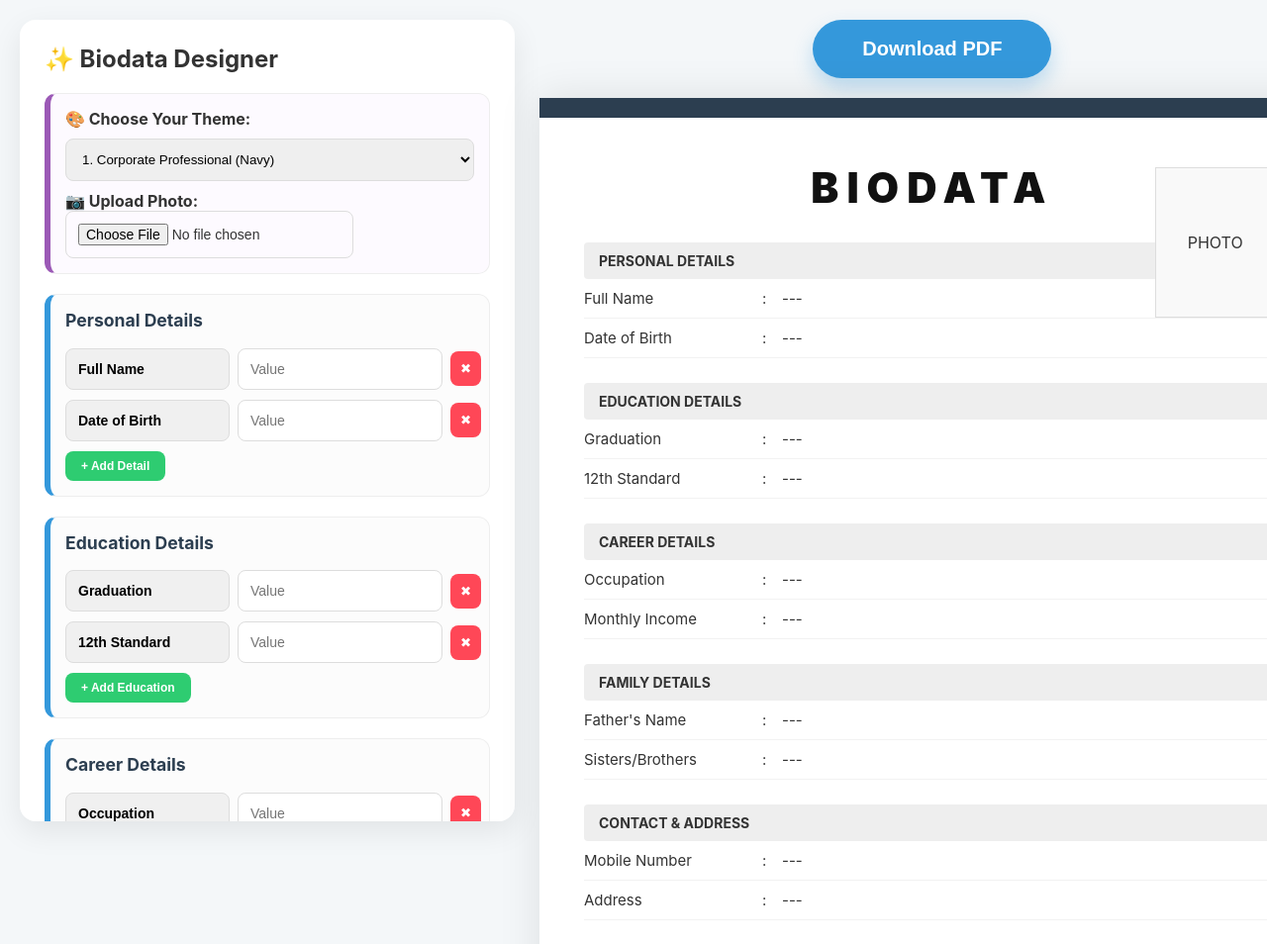
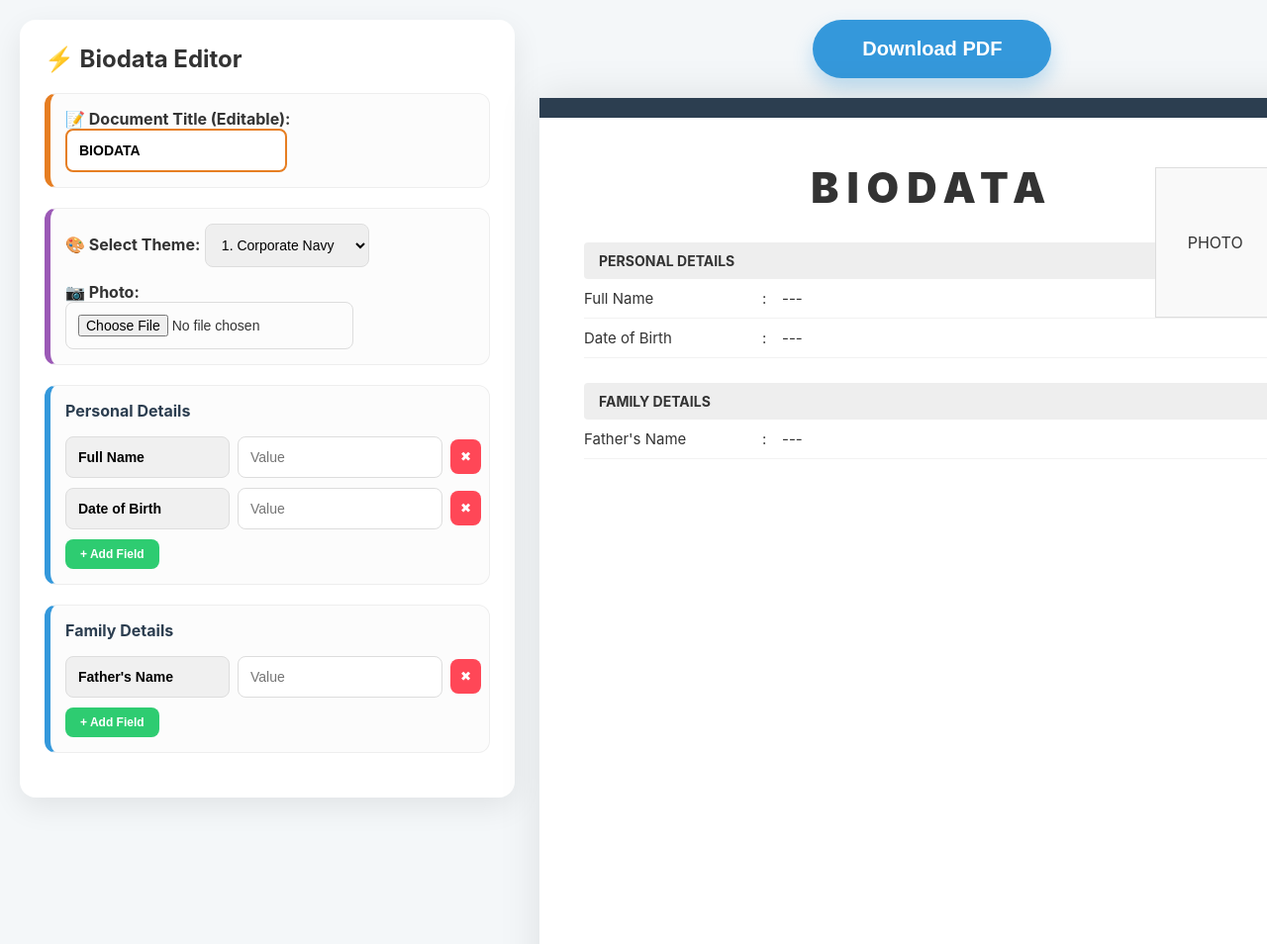
Before and after one commit to shubham12345-guthub/Biodata-maker, a plain HTML site: page index.html in a window 1280 px wide. Shown: the top 954 px of the page at 99% size. Drawn offline with Linux system fonts and the light colour scheme.

Commit message:
Refactor index.html for customizable title and themes
Updated the biodata maker with a customizable title and improved theme selection. Enhanced the layout and styles for better user experience.

```diff
--- a/index.html
+++ b/index.html
@@ -3,136 +3,108 @@
 <head>
     <meta charset="UTF-8">
     <meta name="viewport" content="width=device-width, initial-scale=1.0">
-    <title>Professional Biodata Maker | Create Free PDF</title>
-    <meta name="description" content="Free Professional Biodata Generator with 15+ Beautiful Themes. Create, customize, and download your biodata as PDF instantly.">
+    <title>Professional Biodata Maker | Custom Title & Themes</title>
     <script src="https://cdnjs.cloudflare.com/ajax/libs/html2pdf.js/0.10.1/html2pdf.bundle.min.js"></script>
     <style>
-        :root { --primary: #2c3e50; --accent: #3498db; }
-        body { font-family: 'Inter', 'Segoe UI', sans-serif; background: #f4f7f9; margin: 0; padding: 20px; color: #333; }
+        :root { --primary: #2c3e50; --accent: #3498db; --bg: #f4f7f9; }
+        body { font-family: 'Inter', sans-serif; background: var(--bg); margin: 0; padding: 20px; color: #333; }
 
         .main-container { display: flex; gap: 25px; max-width: 1500px; margin: auto; align-items: flex-start; }
 
-        /* Editor Sidebar */
+        /* Editor Side */
         .editor-side { flex: 0 0 450px; background: #fff; padding: 25px; border-radius: 16px; box-shadow: 0 10px 30px rgba(0,0,0,0.08); max-height: 95vh; overflow-y: auto; }
         .section-box { background: #fcfcfc; padding: 15px; border-radius: 12px; margin-bottom: 20px; border: 1px solid #eee; border-left: 6px solid var(--accent); }
-        h3 { margin-top: 0; font-size: 1.1rem; color: var(--primary); display: flex; justify-content: space-between; align-items: center; }
+        h3 { margin-top: 0; font-size: 1rem; color: var(--primary); display: flex; justify-content: space-between; align-items: center; }
 
         .input-row { display: flex; align-items: center; gap: 8px; margin-bottom: 10px; }
-        input { flex: 1; padding: 12px; border: 1px solid #ddd; border-radius: 8px; font-size: 14px; transition: 0.3s; }
-        input:focus { border-color: var(--accent); outline: none; box-shadow: 0 0 5px rgba(52, 152, 219, 0.3); }
+        input, select { flex: 1; padding: 12px; border: 1px solid #ddd; border-radius: 8px; font-size: 14px; }
         .key-input { font-weight: bold; background: #f0f0f0; max-width: 140px; }
 
         /* Preview Area */
         .preview-side { flex: 1; display: flex; flex-direction: column; align-items: center; }
         #pdf-content { background: white; width: 210mm; min-height: 296mm; padding: 45px; box-sizing: border-box; position: relative; box-shadow: 0 0 40px rgba(0,0,0,0.1); }
 
-        .photo-box { position: absolute; top: 50px; right: 50px; width: 120px; height: 150px; border: 1px solid #ddd; background: #f9f9f9; display: flex; align-items: center; justify-content: center; overflow: hidden; z-index: 10; }
+        /* Themes */
+        .theme-1 { border-top: 20px solid #2c3e50; }
+        .theme-2 { border: 15px solid #d4af37; font-family: 'Georgia', serif; }
+        .theme-3 { border-left: 20px solid #3498db; background: #f9fcff; }
+        .theme-4 { border: 12px solid #27ae60; }
+        .theme-5 { border-top: 20px solid #e91e63; }
+        .theme-6 { background: #222; color: #eee !important; }
+        .theme-6 .preview-heading { background: #444; color: #fff; }
+        .theme-7 { border: 2px solid #8e44ad; }
+        .theme-8 { background: linear-gradient(135deg, #fff, #e3f2fd); border-right: 15px solid #1976d2; }
+        .theme-9 { font-family: 'Courier New', monospace; border: 1px solid #333; }
+        .theme-10 { border-top: 25px solid #ff5722; border-bottom: 25px solid #ff5722; }
+        .theme-11 { border-left: 10px solid #607d8b; border-right: 10px solid #607d8b; }
+        .theme-12 { background: #fffde7; border: 5px dashed #fbc02d; }
+        .theme-13 { border: 15px solid #795548; color: #3e2723; }
+        .theme-14 { border-top: 20px solid #00bcd4; border-left: 20px solid #00bcd4; }
+        .theme-15 { background: #f3e5f5; border: 10px solid #7b1fa2; border-radius: 50px 0; }
+
+        .doc-title { font-size: 42px; font-weight: 900; text-align: center; margin-bottom: 30px; letter-spacing: 8px; text-transform: uppercase; }
+        .photo-box { position: absolute; top: 50px; right: 50px; width: 120px; height: 150px; border: 1px solid #ddd; background: #f9f9f9; display: flex; align-items: center; justify-content: center; overflow: hidden; }
         .photo-box img { width: 100%; height: 100%; object-fit: cover; }
-
-        /* --- THEMES (15 STYLES) --- */
-        .theme-1 { border-top: 20px solid #2c3e50; } /* Corporate */
-        .theme-2 { border: 15px solid #d4af37; font-family: 'Georgia', serif; } /* Royal Gold */
-        .theme-3 { border-left: 20px solid #007bff; background: #f0f7ff; } /* Modern Blue */
-        .theme-4 { border: 12px solid #27ae60; border-radius: 0; } /* Forest Green */
-        .theme-5 { background: #fff5f8; border-top: 20px solid #e91e63; } /* Rose Pink */
-        .theme-6 { background: #222; color: #eee !important; } /* Dark Knight */
-        .theme-6 .preview-heading { background: #444; color: #fff; }
-        .theme-7 { border: 2px solid #8e44ad; } /* Lavender Border */
-        .theme-7 .preview-heading { border-bottom: 2px solid #8e44ad; background: none; color: #8e44ad; }
-        .theme-8 { background: linear-gradient(to bottom right, #ffffff, #e3f2fd); border-right: 15px solid #1976d2; } /* Sky Gradient */
-        .theme-9 { font-family: 'Courier New', monospace; border: 1px solid #333; } /* Typewriter Minimal */
-        .theme-10 { border-top: 25px solid #ff5722; border-bottom: 25px solid #ff5722; } /* Sunset Bold */
-        .theme-11 { border-left: 10px solid #607d8b; border-right: 10px solid #607d8b; } /* Slate Sidebars */
-        .theme-12 { background: #fffde7; border: 5px dashed #fbc02d; } /* Vintage Paper */
-        .theme-13 { border: 15px solid #795548; color: #3e2723; } /* Earthy Coffee */
-        .theme-14 { border-top: 15px solid #00bcd4; border-left: 15px solid #00bcd4; } /* Cyan Corner */
-        .theme-15 { background: #f3e5f5; border-radius: 50px 0 50px 0; border: 10px solid #7b1fa2; } /* Purple Curve */
-
-        .doc-title { font-size: 42px; font-weight: 900; text-align: center; margin-bottom: 30px; letter-spacing: 8px; color: #111; text-transform: uppercase; }
         .preview-heading { background: #eee; padding: 10px 15px; font-weight: bold; margin-top: 25px; text-transform: uppercase; border-radius: 4px; font-size: 14px; }
         .entry { display: grid; grid-template-columns: 180px 20px 1fr; padding: 10px 0; border-bottom: 1px solid rgba(0,0,0,0.05); font-size: 15px; }
 
-        /* Interactive Buttons */
-        .btn-add { background: #2ecc71; color: white; border: none; padding: 8px 16px; border-radius: 8px; cursor: pointer; font-size: 12px; font-weight: bold; transition: 0.2s; }
-        .btn-add:hover { background: #27ae60; transform: scale(1.05); }
+        .btn-add { background: #2ecc71; color: white; border: none; padding: 8px 15px; border-radius: 8px; cursor: pointer; font-size: 12px; font-weight: bold; }
         .btn-del { background: #ff4757; color: white; border: none; padding: 10px; border-radius: 8px; cursor: pointer; }
-        .btn-download { background: #3498db; color: white; border: none; padding: 18px 50px; border-radius: 50px; cursor: pointer; font-weight: bold; font-size: 20px; margin-bottom: 20px; transition: 0.3s; box-shadow: 0 10px 20px rgba(52, 152, 219, 0.3); }
-        .btn-download:hover { background: #2980b9; transform: translateY(-3px); }
+        .btn-download { background: #3498db; color: white; border: none; padding: 18px 50px; border-radius: 50px; cursor: pointer; font-weight: bold; font-size: 20px; margin-bottom: 20px; box-shadow: 0 10px 20px rgba(52, 152, 219, 0.3); }
+
+        @media (max-width: 1000px) { .main-container { flex-direction: column; } .editor-side { width: 100%; flex: none; } }
     </style>
 </head>
 <body>
 
 <div class="main-container">
     <div class="editor-side">
-        <h2 style="margin-top:0;">✨ Biodata Designer</h2>
+        <h2 style="margin-top:0;">⚡ Biodata Editor</h2>
 
-        <div class="section-box" style="border-left-color: #9b59b6; background: #fdfaff;">
-            <label><b>🎨 Choose Your Theme:</b></label>
-            <select id="themeSelect" onchange="updatePreview()" style="width:100%; padding:12px; border-radius:8px; margin: 10px 0; border:1px solid #ddd;">
-                <option value="theme-1">1. Corporate Professional (Navy)</option>
-                <option value="theme-2">2. Royal Gold (Traditional)</option>
-                <option value="theme-3">3. Modern Sky (Blue)</option>
-                <option value="theme-4">4. Forest Nature (Green)</option>
-                <option value="theme-5">5. Elegant Rose (Pink)</option>
-                <option value="theme-6">6. Midnight Dark (Premium)</option>
-                <option value="theme-7">7. Lavender Border (Stylish)</option>
-                <option value="theme-8">8. Ocean Gradient (Soft)</option>
-                <option value="theme-9">9. Minimalist Typewriter</option>
-                <option value="theme-10">10. Sunset Bold (Orange)</option>
-                <option value="theme-11">11. Slate Modern (Grey)</option>
-                <option value="theme-12">12. Vintage Parchment (Yellow)</option>
-                <option value="theme-13">13. Earthy Brown (Formal)</option>
-                <option value="theme-14">14. Cyan Tech (Modern)</option>
-                <option value="theme-15">15. Artistic Purple (Creative)</option>
+        <div class="section-box" style="border-left-color: #e67e22;">
+            <label><b>📝 Document Title (Editable):</b></label>
+            <input type="text" id="userDocTitle" value="BIODATA" oninput="updatePreview()" style="font-weight: bold; border: 2px solid #e67e22;">
+        </div>
+
+        <div class="section-box" style="border-left-color: #9b59b6;">
+            <label><b>🎨 Select Theme:</b></label>
+            <select id="themeSelect" onchange="updatePreview()">
+                <option value="theme-1">1. Corporate Navy</option>
+                <option value="theme-2">2. Royal Gold</option>
+                <option value="theme-3">3. Modern Sky</option>
+                <option value="theme-4">4. Forest Green</option>
+                <option value="theme-5">5. Elegant Rose</option>
+                <option value="theme-6">6. Midnight Dark</option>
+                <option value="theme-7">7. Lavender Border</option>
+                <option value="theme-8">8. Ocean Gradient</option>
+                <option value="theme-9">9. Typewriter</option>
+                <option value="theme-10">10. Sunset Bold</option>
+                <option value="theme-11">11. Slate Modern</option>
+                <option value="theme-12">12. Vintage Paper</option>
+                <option value="theme-13">13. Earthy Coffee</option>
+                <option value="theme-14">14. Cyan Corner</option>
+                <option value="theme-15">15. Artistic Purple</option>
             </select>
-            <label><b>📷 Upload Photo:</b></label>
+            <label style="display:block; margin-top:15px;"><b>📷 Photo:</b></label>
             <input type="file" accept="image/*" onchange="uploadImage(event)">
         </div>
 
-        <div id="editor-fields">
+        <div id="all-sections">
             <div class="section-box">
                 <h3>Personal Details</h3>
-                <div id="list-personal">
-                    <div class="input-row"><input value="Full Name" class="key-input"><input placeholder="Value" class="val-input" oninput="updatePreview()"><button class="btn-del" onclick="this.parentElement.remove();updatePreview()">✖</button></div>
-                    <div class="input-row"><input value="Date of Birth" class="key-input"><input placeholder="Value" class="val-input" oninput="updatePreview()"><button class="btn-del" onclick="this.parentElement.remove();updatePreview()">✖</button></div>
+                <div class="field-container">
+                    <div class="input-row"><input value="Full Name" class="key-input"><input placeholder="Value" class="val-input" oninput="updatePreview()"><button class="btn-del" onclick="removeField(this)">✖</button></div>
+                    <div class="input-row"><input value="Date of Birth" class="key-input"><input placeholder="Value" class="val-input" oninput="updatePreview()"><button class="btn-del" onclick="removeField(this)">✖</button></div>
                 </div>
-                <button class="btn-add" onclick="addNewField('list-personal')">+ Add Detail</button>
-            </div>
-
-            <div class="section-box">
-                <h3>Education Details</h3>
-                <div id="list-edu">
-                    <div class="input-row"><input value="Graduation" class="key-input"><input placeholder="Value" class="val-input" oninput="updatePreview()"><button class="btn-del" onclick="this.parentElement.remove();updatePreview()">✖</button></div>
-                    <div class="input-row"><input value="12th Standard" class="key-input"><input placeholder="Value" class="val-input" oninput="updatePreview()"><button class="btn-del" onclick="this.parentElement.remove();updatePreview()">✖</button></div>
-                </div>
-                <button class="btn-add" onclick="addNewField('list-edu')">+ Add Education</button>
-            </div>
-
-            <div class="section-box">
-                <h3>Career Details</h3>
-                <div id="list-job">
-                    <div class="input-row"><input value="Occupation" class="key-input"><input placeholder="Value" class="val-input" oninput="updatePreview()"><button class="btn-del" onclick="this.parentElement.remove();updatePreview()">✖</button></div>
-                    <div class="input-row"><input value="Monthly Income" class="key-input"><input placeholder="Value" class="val-input" oninput="updatePreview()"><button class="btn-del" onclick="this.parentElement.remove();updatePreview()">✖</button></div>
-                </div>
-                <button class="btn-add" onclick="addNewField('list-job')">+ Add Career Info</button>
+                <button class="btn-add" onclick="addField(this)">+ Add Field</button>
             </div>
 
             <div class="section-box">
                 <h3>Family Details</h3>
-                <div id="list-family">
-                    <div class="input-row"><input value="Father's Name" class="key-input"><input placeholder="Value" class="val-input" oninput="updatePreview()"><button class="btn-del" onclick="this.parentElement.remove();updatePreview()">✖</button></div>
-                    <div class="input-row"><input value="Sisters/Brothers" class="key-input"><input placeholder="Value" class="val-input" oninput="updatePreview()"><button class="btn-del" onclick="this.parentElement.remove();updatePreview()">✖</button></div>
+                <div class="field-container">
+                    <div class="input-row"><input value="Father's Name" class="key-input"><input placeholder="Value" class="val-input" oninput="updatePreview()"><button class="btn-del" onclick="removeField(this)">✖</button></div>
                 </div>
-                <button class="btn-add" onclick="addNewField('list-family')">+ Add Family Detail</button>
-            </div>
-
-            <div class="section-box">
-                <h3>Contact & Address</h3>
-                <div id="list-contact">
-                    <div class="input-row"><input value="Mobile Number" class="key-input"><input placeholder="Value" class="val-input" oninput="updatePreview()"><button class="btn-del" onclick="this.parentElement.remove();updatePreview()">✖</button></div>
-                    <div class="input-row"><input value="Address" class="key-input"><input placeholder="Value" class="val-input" oninput="updatePreview()"><button class="btn-del" onclick="this.parentElement.remove();updatePreview()">✖</button></div>
-                </div>
-                <button class="btn-add" onclick="addNewField('list-contact')">+ Add Contact Detail</button>
+                <button class="btn-add" onclick="addField(this)">+ Add Field</button>
             </div>
         </div>
     </div>
@@ -144,54 +116,62 @@
                 <img id="img-output" style="display:none">
                 <span id="img-placeholder">PHOTO</span>
             </div>
-            <div class="doc-title">BIODATA</div>
+            <div id="display-title" class="doc-title">BIODATA</div>
             <div id="preview-render"></div>
         </div>
-        <p style="margin-top:20px; color:#666;">Note: PDF only extends to 2 pages if content overflows.</p>
     </div>
 </div>
 
 <script>
     function uploadImage(e) {
         const reader = new FileReader();
-        reader.onload = function() {
+        reader.onload = () => {
             const out = document.getElementById('img-output');
             out.src = reader.result; out.style.display = 'block';
             document.getElementById('img-placeholder').style.display = 'none';
-        }
+        };
         reader.readAsDataURL(e.target.files[0]);
     }
 
-    function addNewField(id) {
-        const container = document.getElementById(id);
+    function addField(btn) {
+        const container = btn.previousElementSibling;
         const div = document.createElement('div');
         div.className = 'input-row';
-        div.innerHTML = `<input placeholder="Label" class="key-input"><input placeholder="Value" class="val-input" oninput="updatePreview()"><button class="btn-del" onclick="this.parentElement.remove();updatePreview()">✖</button>`;
+        div.innerHTML = `<input placeholder="Label" class="key-input"><input placeholder="Value" class="val-input" oninput="updatePreview()"><button class="btn-del" onclick="removeField(this)">✖</button>`;
         container.appendChild(div);
         updatePreview();
     }
 
+    function removeField(btn) {
+        btn.parentElement.remove();
+        updatePreview();
+    }
+
     function updatePreview() {
-        const render = document.getElementById('preview-render');
+        // Update Editable Title
+        const titleInput = document.getElementById('userDocTitle').value;
+        document.getElementById('display-title').innerText = titleInput || 'BIODATA';
+
+        // Update Theme
         const theme = document.getElementById('themeSelect').value;
         document.getElementById('pdf-content').className = theme;
 
+        // Update Content
+        const render = document.getElementById('preview-render');
         render.innerHTML = '';
-        const h3s = document.querySelectorAll('.editor-side h3');
+        const sections = document.querySelectorAll('#all-sections .section-box');
 
-        h3s.forEach(h3 => {
-            const title = h3.innerText;
-            const listId = h3.nextElementSibling.id;
-            const rows = document.querySelectorAll(`#${listId} .input-row`);
+        sections.forEach(sec => {
+            const heading = sec.querySelector('h3').innerText;
+            const rows = sec.querySelectorAll('.input-row');
 
             if(rows.length > 0) {
-                let html = `<div class="preview-heading">${title}</div>`;
+                render.innerHTML += `<div class="preview-heading">${heading}</div>`;
                 rows.forEach(row => {
-                    const k = row.querySelectorAll('input')[0].value;
-                    const v = row.querySelectorAll('input')[1].value || '---';
-                    html += `<div class="entry"><div>${k}</div><div>:</div><div>${v}</div></div>`;
+                    const k = row.querySelector('.key-input').value;
+                    const v = row.querySelector('.val-input').value || '---';
+                    render.innerHTML += `<div class="entry"><div>${k}</div><div>:</div><div>${v}</div></div>`;
                 });
-                render.innerHTML += html;
             }
         });
     }
@@ -200,16 +180,17 @@
         const element = document.getElementById('pdf-content');
         const opt = {
             margin: 0,
-            filename: 'Professional_Biodata.pdf',
+            filename: 'My_Biodata.pdf',
             image: { type: 'jpeg', quality: 1 },
             html2canvas: { scale: 3, useCORS: true },
-            jsPDF: { unit: 'mm', format: 'a4', orientation: 'portrait' },
-            pagebreak: { mode: ['avoid-all', 'css', 'legacy'] }
+            jsPDF: { unit: 'mm', format: 'a4', orientation: 'portrait' }
         };
         html2pdf().set(opt).from(element).save();
     }
 
+    // Initial load
     updatePreview();
 </script>
+
 </body>
 </html>
```
